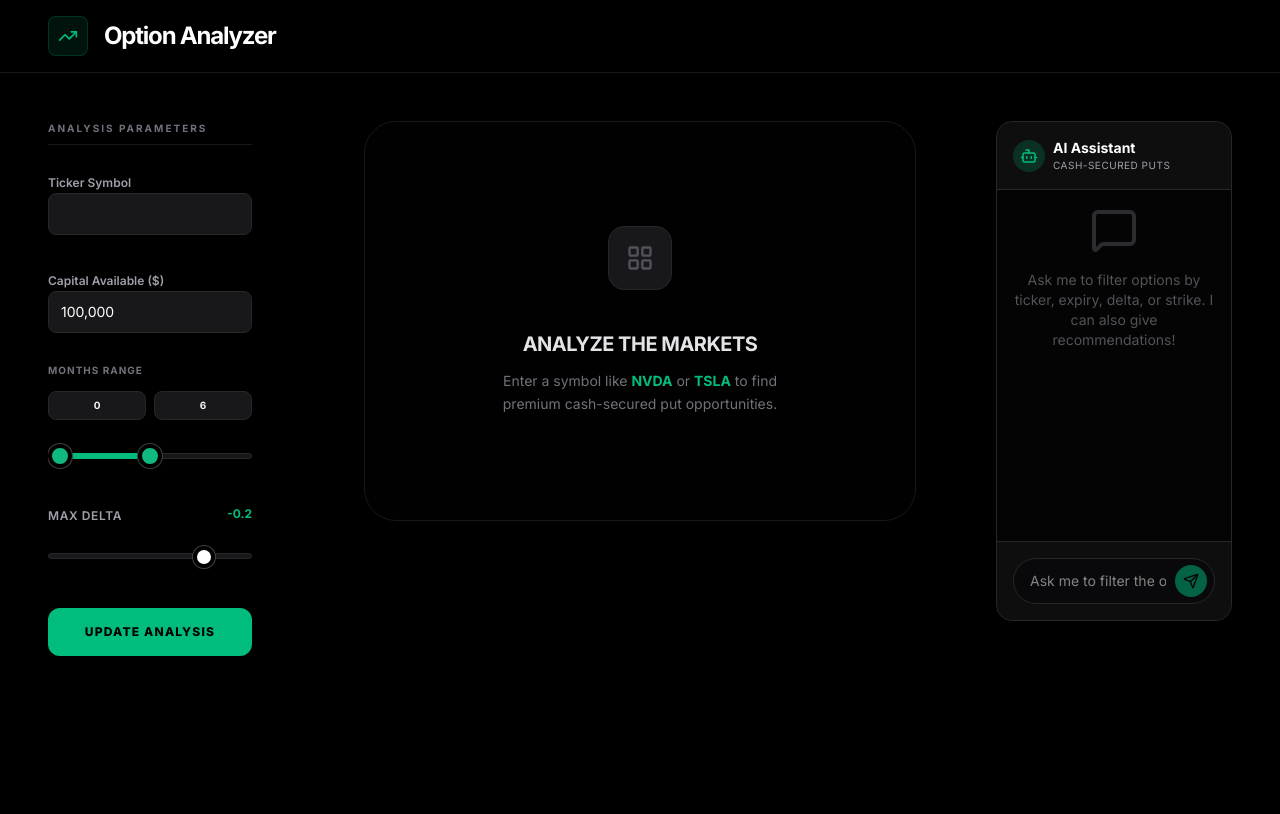
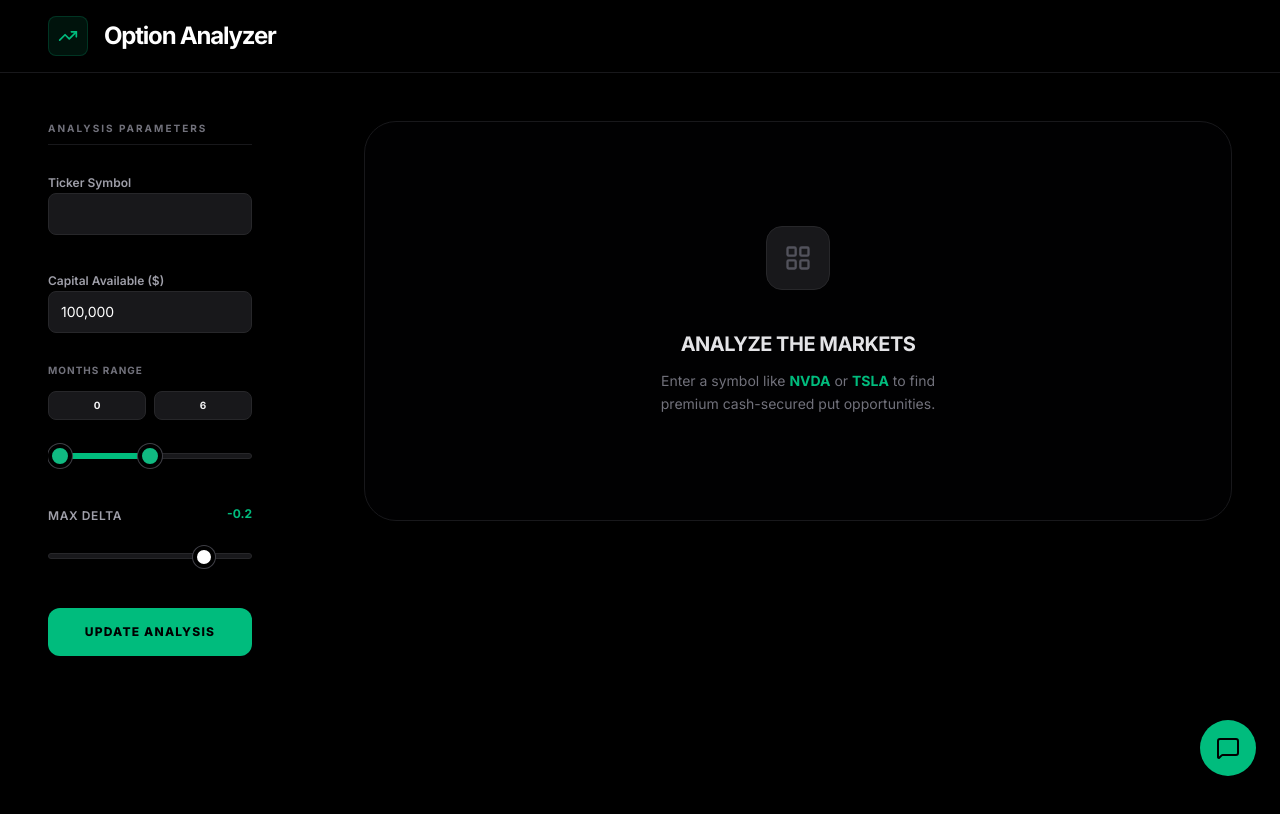
Before and after one commit to PrathamMehta08/Option-CSP, a Next.js app: page / in a window 1280 px wide. Shown: the top 814 px of the page. Built offline with nearby package versions, Linux system fonts and the light colour scheme.

Commit message:
Revert "style: integrate AI assistant into permanent 3-column layout and rename to Cash-Secured Puts"
This reverts commit 72b67325de264e88c56035715544be002cd18e8c.

```diff
--- a/src/app/page.tsx
+++ b/src/app/page.tsx
@@ -917,7 +917,7 @@ export default function CashSecuredPutAnalyzer() {
           </aside>
 
           {/* Scrolling Content Area */}
-          <section className="lg:col-span-6 space-y-12 md:space-y-20">
+          <section className="lg:col-span-9 space-y-12 md:space-y-20">
             {error && (
               <div className="p-4 bg-red-500/10 border border-red-500/20 rounded-xl flex items-center gap-3 text-red-500 text-xs font-bold uppercase tracking-widest text-center justify-center">
                  <Info size={14} />
@@ -967,21 +967,6 @@ export default function CashSecuredPutAnalyzer() {
               </div>
             )}
           </section>
-
-          {/* AI Assistant Sidebar */}
-          <aside className="lg:col-span-3 lg:sticky lg:top-[120px] max-h-[calc(100vh-160px)] z-10 w-full mb-12 lg:mb-0">
-            <LLMChatbot
-              setTicker={setTicker}
-              setCapital={setCapitalInput}
-              setMinMonths={setMinMonths}
-              setMaxMonths={setMaxMonths}
-              setMinDelta={setMinDelta}
-              setStrikeFilter={setStrikeFilter}
-              addCustomFilter={(filter) => setCustomFilters(prev => [...prev.filter(f => f.id !== filter.id), filter])}
-              setSortConfig={setGlobalSortConfig}
-              triggerFetch={() => setNeedsFetch(true)}
-            />
-          </aside>
         </div>
       </main>
 
@@ -1038,6 +1023,18 @@ export default function CashSecuredPutAnalyzer() {
             .sort((a, b) => new Date(a as string).getTime() - new Date(b as string).getTime()) as string[]}
         />
       )}
+
+      <LLMChatbot
+        setTicker={setTicker}
+        setCapital={setCapitalInput}
+        setMinMonths={setMinMonths}
+        setMaxMonths={setMaxMonths}
+        setMinDelta={setMinDelta}
+        setStrikeFilter={setStrikeFilter}
+        addCustomFilter={(filter) => setCustomFilters(prev => [...prev.filter(f => f.id !== filter.id), filter])}
+        setSortConfig={setGlobalSortConfig}
+        triggerFetch={() => setNeedsFetch(true)}
+      />
     </div>
   );
 }
--- a/src/components/LLMChatbot.tsx
+++ b/src/components/LLMChatbot.tsx
@@ -27,6 +27,7 @@ export default function LLMChatbot({
   setSortConfig,
   triggerFetch,
 }: LLMChatbotProps) {
+  const [isOpen, setIsOpen] = useState(false);
   const messagesEndRef = useRef<HTMLDivElement>(null);
 
   const { messages, input, handleInputChange, handleSubmit, status, error, addToolResult } = useChat({
@@ -93,8 +94,33 @@ export default function LLMChatbot({
   }, [messages]);
 
   return (
-    <div className="w-full h-full min-h-[500px] max-h-[calc(100vh-160px)] bg-zinc-950/50 border border-zinc-800 rounded-2xl flex flex-col overflow-hidden shadow-xl">
-      {/* Header */}
+    <>
+      {/* Floating Action Button */}
+      <button
+        onClick={() => setIsOpen(true)}
+        className={`fixed bottom-6 right-6 hidden lg:flex items-center justify-center w-14 h-14 bg-emerald-500 text-black rounded-full shadow-lg hover:bg-emerald-400 z-50`}
+        style={{
+          transition: 'transform 0.2s ease, opacity 0.2s ease',
+          transform: isOpen ? 'scale(0)' : 'scale(1)',
+          opacity: isOpen ? 0 : 1,
+          pointerEvents: isOpen ? 'none' : 'auto',
+        }}
+      >
+        <MessageSquare size={24} />
+      </button>
+
+      {/* Chat Window */}
+      <div
+        className={`fixed bottom-6 right-6 w-[400px] h-[600px] bg-zinc-950 border border-zinc-800 rounded-2xl shadow-2xl flex-col overflow-hidden z-50`}
+        style={{
+          display: 'flex',
+          transition: 'opacity 0.3s ease, transform 0.3s ease',
+          opacity: isOpen ? 1 : 0,
+          transform: isOpen ? 'translateY(0)' : 'translateY(32px)',
+          pointerEvents: isOpen ? 'auto' : 'none',
+        }}
+      >
+        {/* Header */}
         <div className="flex items-center justify-between p-4 border-b border-zinc-800 bg-zinc-900/50 shrink-0">
           <div className="flex items-center gap-2">
             <div className="w-8 h-8 rounded-full bg-emerald-500/20 text-emerald-500 flex items-center justify-center">
@@ -102,9 +128,15 @@ export default function LLMChatbot({
             </div>
             <div>
               <h3 className="font-bold text-white text-sm">AI Assistant</h3>
-              <p className="text-[10px] text-zinc-400 uppercase tracking-wider">Cash-Secured Puts</p>
+              <p className="text-[10px] text-zinc-400 uppercase tracking-wider">Covered Calls</p>
             </div>
           </div>
+          <button
+            onClick={() => setIsOpen(false)}
+            className="p-2 text-zinc-400 hover:text-white hover:bg-zinc-800 rounded-full transition-colors"
+          >
+            <X size={20} />
+          </button>
         </div>
 
         {/* Messages */}
@@ -188,6 +220,7 @@ export default function LLMChatbot({
             </button>
           </form>
         </div>
-    </div>
+      </div>
+    </>
   );
 }
```
